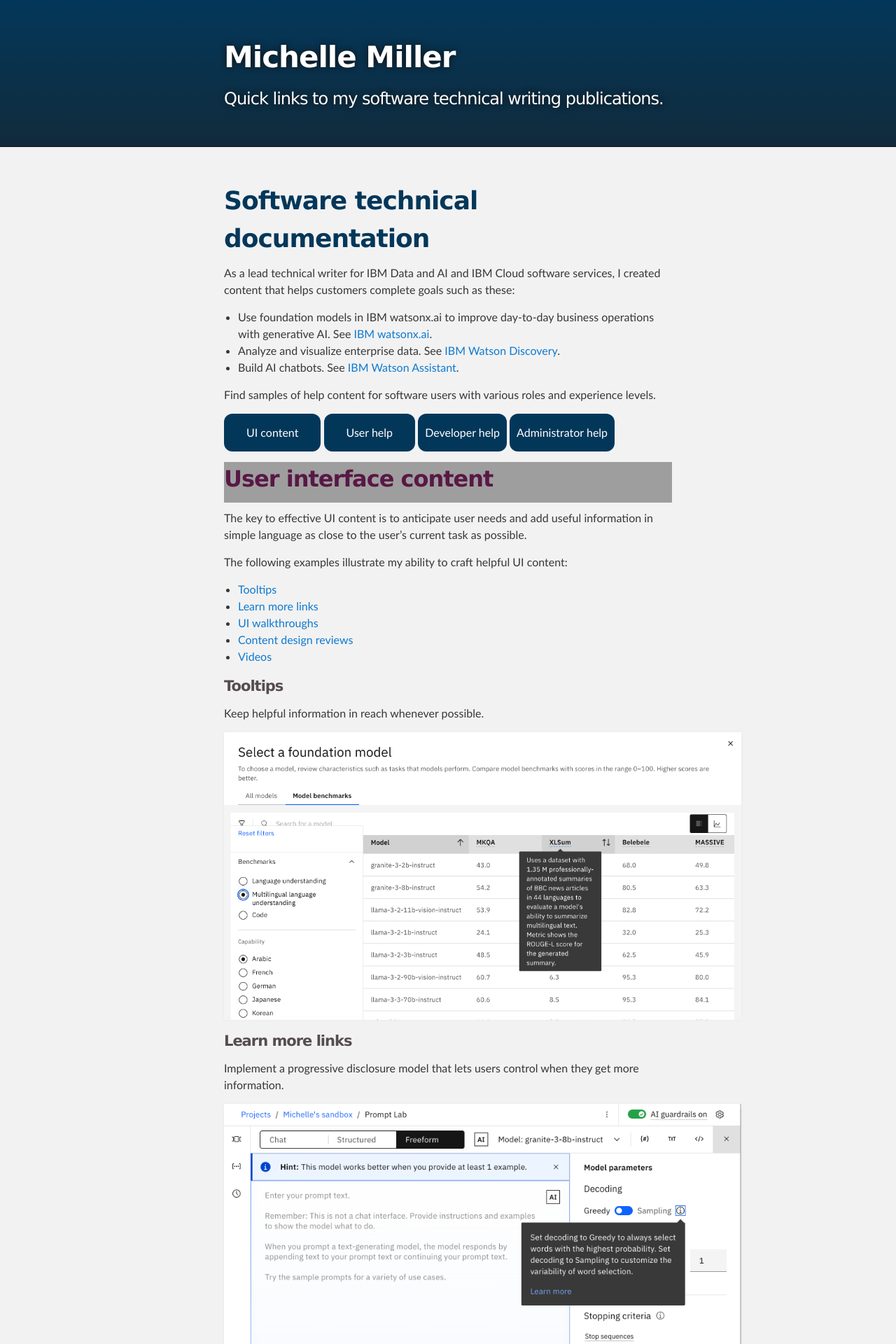
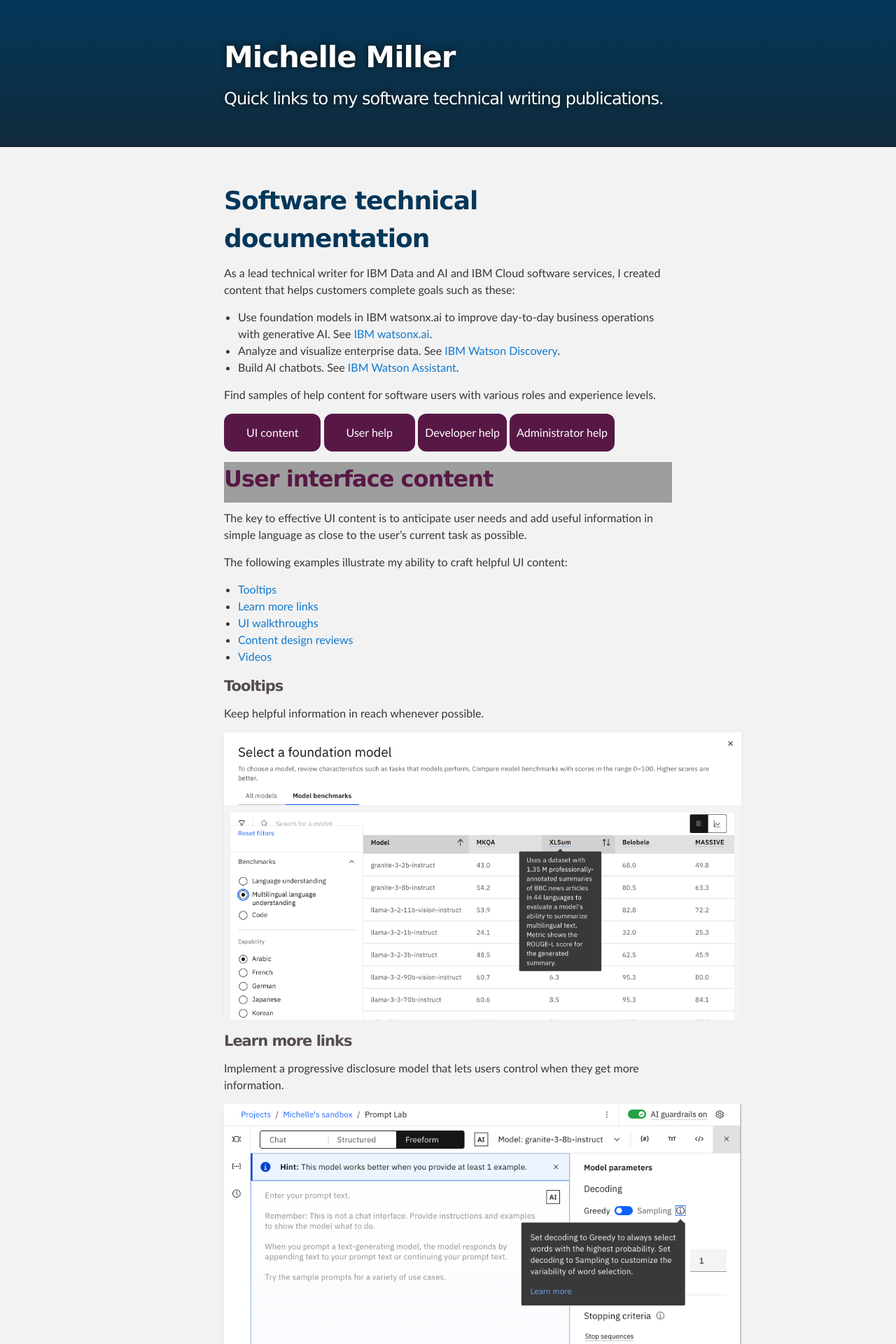
Before and after one commit to michelle-miller/michelle-miller.github.io, a Jekyll site: the page built from index.md, in a window 1280 px wide. Shown: the top 1920 px of the page at 70% size. Built offline with Jekyll 4.4.1, drawn with Linux system fonts in a browser that asks for light colours; our own code applies the rules of GitHub Pages for plain Markdown files; grey boxes are pictures that could not be loaded.

Commit message:
changing button color

```diff
--- a/_sass/jekyll-theme-slate.scss
+++ b/_sass/jekyll-theme-slate.scss
@@ -121,7 +121,7 @@ a:hover, a:focus {
 }
 
 .btn {
-  background-color: #03375a; /* Navy */
+  background-color: #581845; /* Purple */
   border: none;
   border-radius: 12px;
   color: white;
@@ -133,7 +133,7 @@ a:hover, a:focus {
 }
 
 .btnwide {
-  background-color: #03375a; /* Navy */
+  background-color: #581845; /* Purple */
   border: none;
   border-radius: 12px;
   color: white;
```
